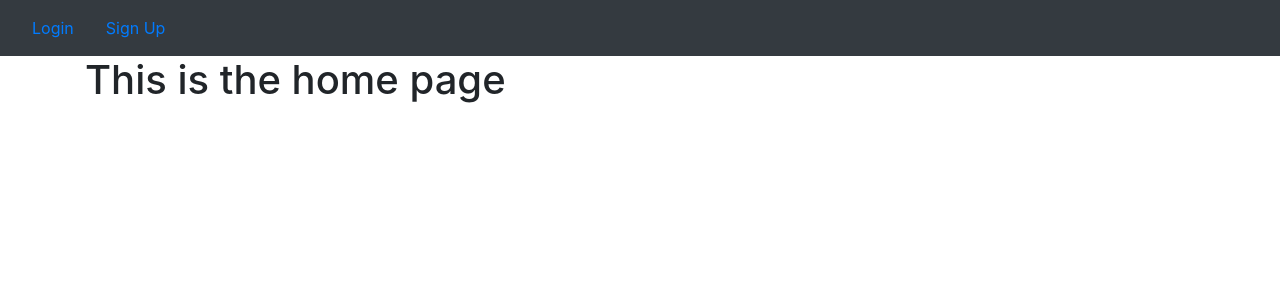
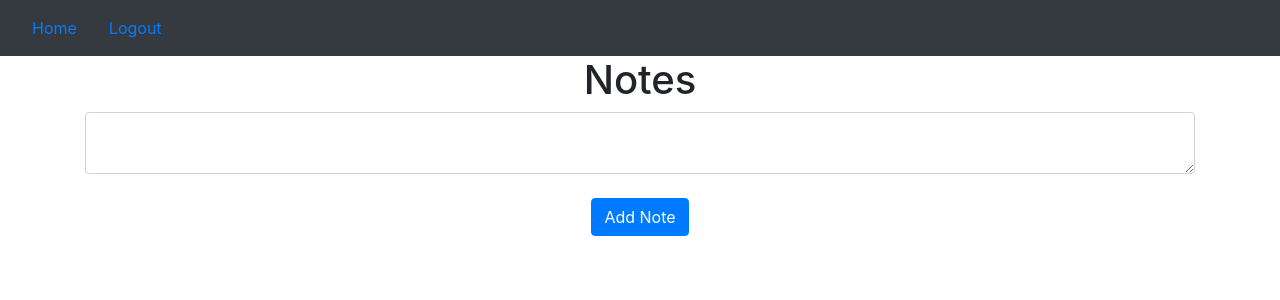
Before and after one commit to bhkoo/flask_template, a Flask app: template website/templates/home.html in a window 1280 px wide. Shown: the top 300 px of the page. Run offline with Flask 2, Linux system fonts and the light colour scheme; the template is opened without the code that fills it: values that come from a table or form of the project are taken from there, others are empty; data comes from the database, SQL or seed files in the repository; both versions use the stored data as it was after the commit; some libraries are stand-ins or nearby versions.

Commit message:
Add and delete notes

```diff
--- /dev/null
+++ b/website/static/index.js
@@ -0,0 +1,8 @@
+function deleteNote(noteId) {
+  fetch('/delete-note', {
+    method: 'POST',
+    body: JSON.stringify({ noteId: noteId })
+  }).then((_res) => {
+    window.location.href = '/';
+  });
+}
--- a/website/templates/base.html
+++ b/website/templates/base.html
@@ -73,9 +73,7 @@
       integrity="sha384-JZR6Spejh4U02d8jOt6vLEHfe/JQGiRRSQQxSfFWpi1MquVdAyjUar5+76PVCmYl"
       crossorigin="anonymous">
     </script>
-    <script>
-      type = 'text/javascript'
-      src = '{{ url_for("static", filename = "index.js") }}'
+    <script type = 'text/javascript' src = '{{ url_for("static", filename = "index.js") }}'>
     </script>
   </body>
 </html>
--- a/website/templates/home.html
+++ b/website/templates/home.html
@@ -2,5 +2,21 @@
 {% block title %}Home{% endblock %}
 
 {% block content %}
-<h1>This is the home page</h1>
+<h1 align = 'center'>Notes</h1>
+<ul class = 'list-group list-group-flush' id = 'notes'>
+  {% for note in user.notes %}
+    <li class = 'list-group-item'>{{note.data}}
+      <button type = 'button' class = 'close' onClick = 'deleteNote({{ note.id }})'>
+        <span aria-hidden = 'true'>&times;</span>
+      </button>
+    </li>
+  {% endfor %}
+</ul>
+<form method = 'POST'>
+  <textarea name = 'note' id = 'note' class = 'form-control'></textarea>
+  <br />
+  <div align = 'center'>
+    <button type = 'submit' class = 'btn btn-primary'>Add Note</button>
+  </div>
+</form>
 {% endblock %}
```
Also changed, not shown: website/views.py (+25 -2 lines), website/database.db.
